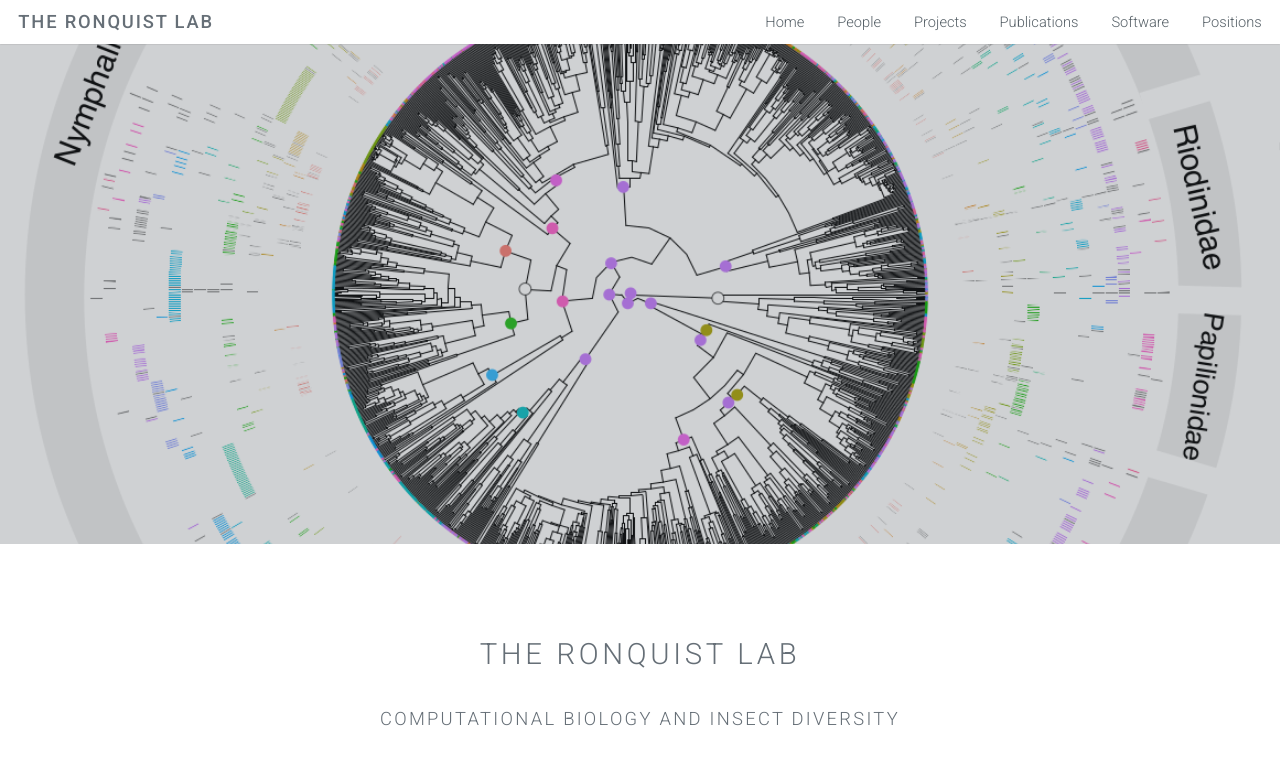
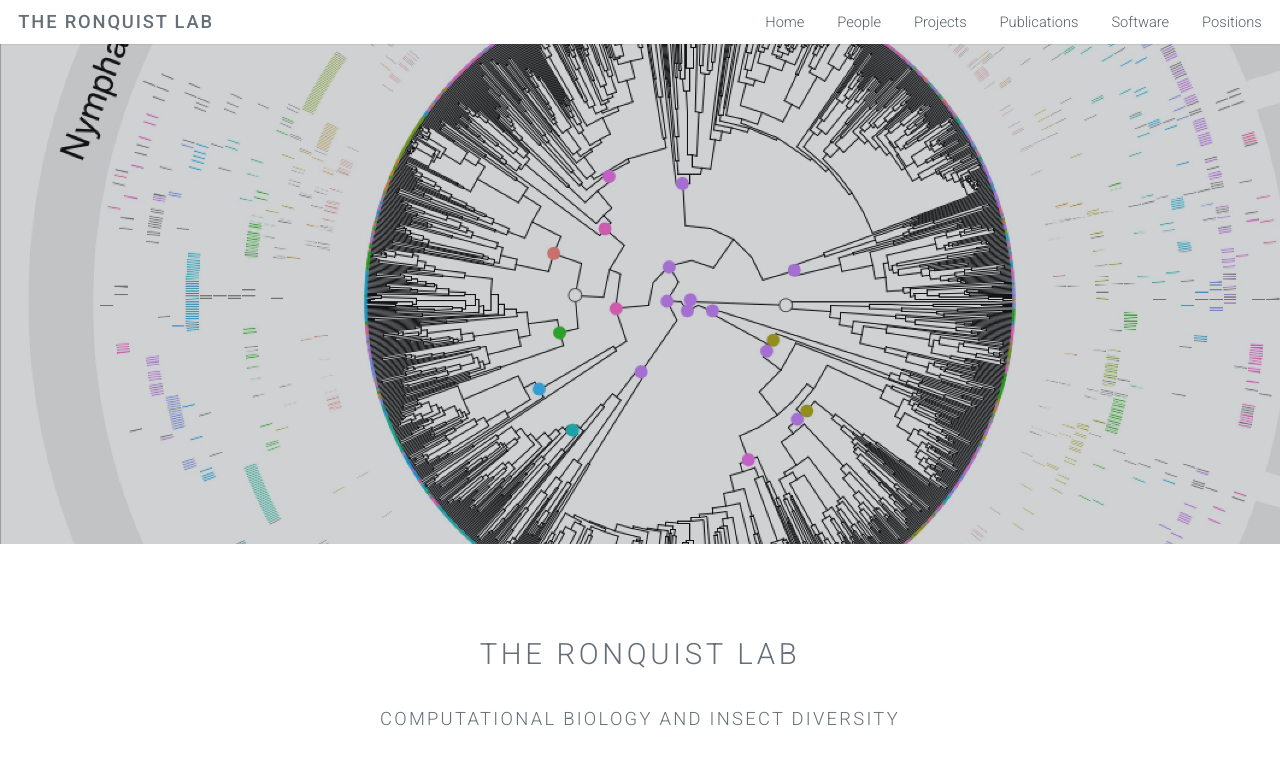
Before and after one commit to ronquistlab/ronquistlab.github.io, a Jekyll site: the page built from index.html, in a window 1280 px wide and 1400 px high. Shown: the top 771 px of the window. Built offline with Jekyll 4.4.1, drawn with Linux system fonts in a browser that asks for light colours; grey boxes are pictures that could not be loaded.

Commit message:
Updated background image

```diff
--- a/css/style.css
+++ b/css/style.css
@@ -1020,7 +1020,7 @@ input[type="button"]:disabled,
 
 #banner {
     background-color: #996666;
-    background-image: url("../images/lab.png");
+    background-image: url("../images/lab2.jpg");
     background-size: cover;
     background-position: center center;
     background-repeat: no-repeat;
```
